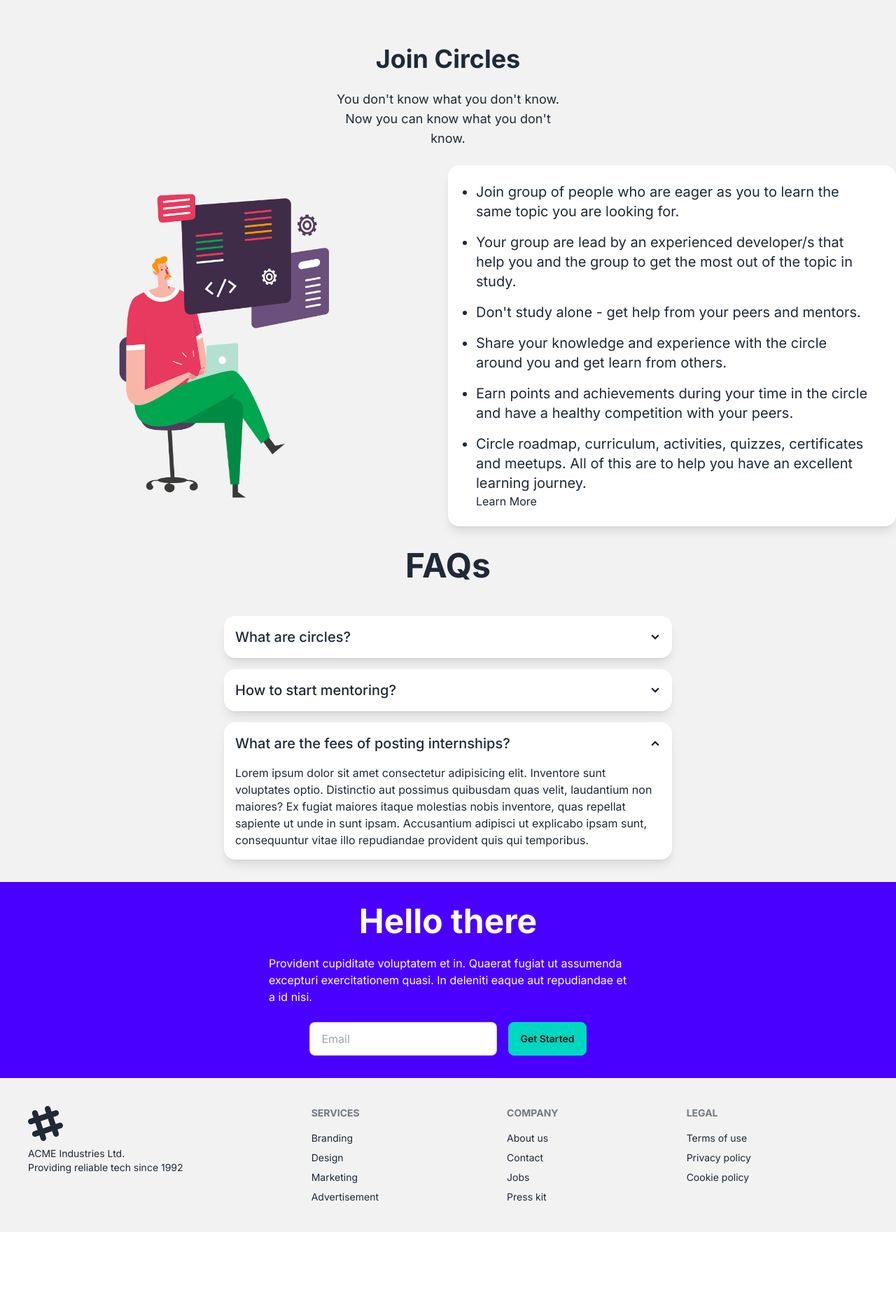
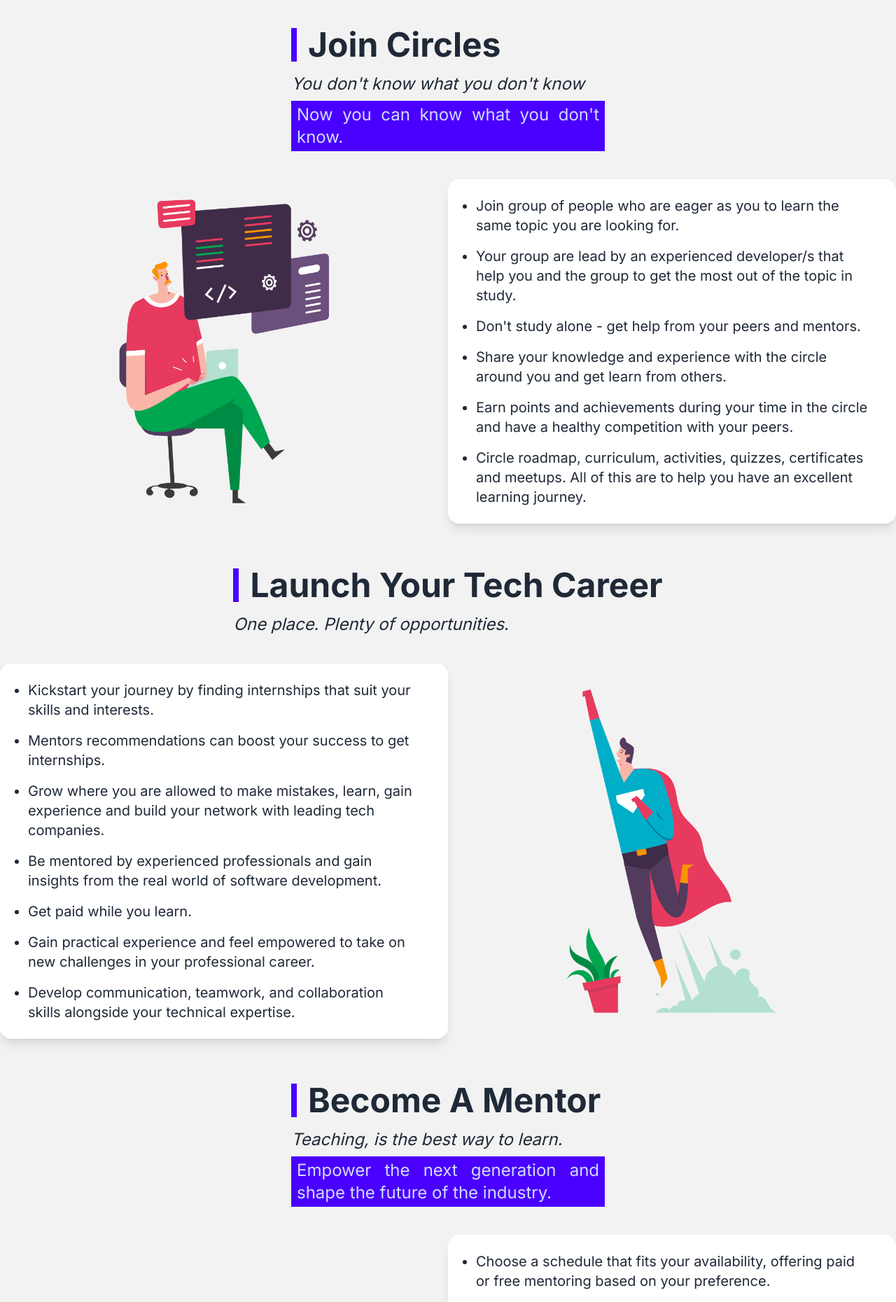
Before and after one commit to safwat-fathi/mentorizer, a Next.js app: page /about in a window 1280 px wide. Shown: the part 760-2620 px from the top of the page at 70% size. Before the commit the page ends 2520 px from the top, so only its background shows below. Built offline with nearby package versions, Linux system fonts and the light colour scheme.

Commit message:
add: new sections and update FAQ

```diff
--- a/app/(home)/about/components/CTA/index.tsx
+++ b/app/(home)/about/components/CTA/index.tsx
@@ -5,11 +5,12 @@ const CTA = () => {
 		<section className="bg-primary py-8">
 			<div className="container mx-auto">
 				<div className="flex flex-col items-center">
-					<h1 className="text-5xl text-white font-bold">Hello there</h1>
+					<h1 className="text-5xl text-white font-bold">
+						Interested? Join Our Community.
+					</h1>
 					<p className="py-6 text-white max-w-lg">
-						Provident cupiditate voluptatem et in. Quaerat fugiat ut assumenda
-						excepturi exercitationem quasi. In deleniti eaque aut repudiandae et
-						a id nisi.
+						Take action and be part of a new movement that could change the
+						future of new generations of the tech industry.
 					</p>
 
 					<div className="flex gap-4 items-center">
--- a/app/(home)/about/components/Circles/index.tsx
+++ b/app/(home)/about/components/Circles/index.tsx
@@ -1,15 +1,24 @@
 import Image from "next/image";
-import Link from "next/link";
 
 const Circles = () => {
 	return (
-		<section className="container mx-auto">
-			<div className="py-6 flex flex-col items-center gap-6">
-				<h2 className="text-4xl font-bold">Join Circles</h2>
-				<h3 className="text-lg max-w-xs text-center">
-					You don't know what you don't know. Now you can know what you don't
-					know.
-				</h3>
+		<section className="container mx-auto mb-16">
+			<div className="flex justify-center mb-10">
+				<div className="flex flex-col gap-4">
+					<div className="flex gap-4">
+						<div className="w-2 h-auto bg-primary" />
+						<h2 className="text-5xl capitalize font-bold">join circles</h2>
+					</div>
+
+					<div className="flex flex-col gap-2">
+						<h3 className="text-2xl italic max-w-md text-justify">
+							You don't know what you don't know
+						</h3>
+						<h3 className="text-2xl px-2 py-1 max-w-md text-justify bg-primary text-primary-content">
+							Now you can know what you don't know.
+						</h3>
+					</div>
+				</div>
 			</div>
 
 			<div className="grid grid-cols-1 lg:grid-cols-2">
@@ -48,8 +57,6 @@ const Circles = () => {
 							journey.
 						</li>
 					</ul>
-
-					<Link href="/about/circles">Learn More</Link>
 				</div>
 			</div>
 		</section>
--- a/app/(home)/about/components/FAQ/index.tsx
+++ b/app/(home)/about/components/FAQ/index.tsx
@@ -2,21 +2,49 @@ import Collapse from "@/components/Collapse";
 
 const FAQ = () => {
 	return (
-		<section className="container mx-auto py-8">
+		<section className="container mx-auto mb-16">
 			<h2 className="font-bold text-5xl mb-8 text-center">FAQs</h2>
 			<div className="flex justify-center mt-12">
 				<div className="w-1/2 flex flex-col gap-4 justify-center">
 					<Collapse
-						title="What are circles?"
-						content="Lorem ipsum dolor sit amet consectetur adipisicing elit. Inventore sunt voluptates optio. Distinctio aut possimus quibusdam quas velit, laudantium non maiores? Ex fugiat maiores itaque molestias nobis inventore, quas repellat sapiente ut unde in sunt ipsam. Accusantium adipisci ut explicabo ipsam sunt, consequuntur vitae illo repudiandae provident quis qui temporibus."
+						title="What are the benefits of posting internships on your platform?"
+						content={
+							<ul className="list-disc flex flex-col gap-4 px-4">
+								<li>
+									Reach a pool of pre-vetted, motivated software engineering
+									students and recent graduates actively seeking internship
+									opportunities.
+								</li>
+								<li>
+									Reduce time spent on recruitment. Our platform streamlines the
+									process of finding qualified candidates.
+								</li>
+								<li>
+									Mentorship opportunities. Our platform can connect you with
+									experienced mentors to guide your interns.
+								</li>
+							</ul>
+						}
 					/>
+
 					<Collapse
-						title="How to start mentoring?"
-						content="Lorem ipsum dolor sit amet consectetur adipisicing elit. Inventore sunt voluptates optio. Distinctio aut possimus quibusdam quas velit, laudantium non maiores? Ex fugiat maiores itaque molestias nobis inventore, quas repellat sapiente ut unde in sunt ipsam. Accusantium adipisci ut explicabo ipsam sunt, consequuntur vitae illo repudiandae provident quis qui temporibus."
+						title="What are the qualifications to become a mentor?"
+						content="We typically require experience as a software engineer and a passion for guiding others."
 					/>
+
 					<Collapse
-						title="What are the fees of posting internships?"
-						content="Lorem ipsum dolor sit amet consectetur adipisicing elit. Inventore sunt voluptates optio. Distinctio aut possimus quibusdam quas velit, laudantium non maiores? Ex fugiat maiores itaque molestias nobis inventore, quas repellat sapiente ut unde in sunt ipsam. Accusantium adipisci ut explicabo ipsam sunt, consequuntur vitae illo repudiandae provident quis qui temporibus."
+						title="What kind of support do you offer mentors?"
+						content="We provide resources and training materials to help you become an effective mentor. You'll also be part of a supportive community of mentors where you can share experiences and best practices."
+					/>
+
+					<Collapse
+						title="Is there a cost associated with finding an internship through your platform?"
+						content="No, It is FREE."
+					/>
+
+					<Collapse
+						title="How do I apply for an internship"
+						content="Create a profile highlighting your skills and experience. Search for internships and submit your applications directly through our platform. But we recommend that you join circles or be mentored by one of our mentors first to build a robust profile reinforced with history of your journey in our platform."
 					/>
 				</div>
 			</div>
--- /dev/null
+++ b/app/(home)/about/components/Internships/index.tsx
@@ -0,0 +1,67 @@
+import Image from "next/image";
+
+const Internships = () => {
+	return (
+		<section className="container mx-auto mb-16">
+			<div className="flex justify-center mb-10">
+				<div className="flex flex-col gap-4">
+					<div className="flex gap-4">
+						<div className="w-2 h-auto bg-primary" />
+						<h2 className="text-5xl capitalize font-bold">
+							Launch Your Tech Career
+						</h2>
+					</div>
+
+					<div className="flex flex-col gap-2">
+						<h3 className="text-2xl italic max-w-md text-justify">
+							One place. Plenty of opportunities.
+						</h3>
+					</div>
+				</div>
+			</div>
+
+			<div className="grid grid-cols-1 lg:grid-cols-2">
+				<div className="card shadow-lg bg-base-100 py-6 px-10">
+					<ul className="list-disc flex flex-col gap-4 text-xl">
+						<li>
+							Kickstart your journey by finding internships that suit your
+							skills and interests.
+						</li>
+						<li>
+							Mentors recommendations can boost your success to get internships.
+						</li>
+						<li>
+							Grow where you are allowed to make mistakes, learn, gain
+							experience and build your network with leading tech companies.
+						</li>
+						<li>
+							Be mentored by experienced professionals and gain insights from
+							the real world of software development.
+						</li>
+						<li>Get paid while you learn.</li>
+						<li>
+							Gain practical experience and feel empowered to take on new
+							challenges in your professional career.
+						</li>
+						<li>
+							Develop communication, teamwork, and collaboration skills
+							alongside your technical expertise.
+						</li>
+					</ul>
+				</div>
+
+				<div className="lg:flex justify-center hidden">
+					<Image
+						src="/super-hero.png"
+						className="object-contain w-[300px] h-auto"
+						width={518}
+						height={750}
+						alt="super-hero"
+					/>
+				</div>
+			</div>
+		</section>
+	);
+};
+
+export default Internships;
--- a/app/(home)/about/components/Mentee/index.tsx
+++ /dev/null
@@ -1,44 +0,0 @@
-import TextInput from "@/components/Inputs/TextInput";
-import Image from "next/image";
-
-const Mentee = () => {
-	return (
-		<section className="hero min-h-[calc(100vh-68px)] bg-base-200">
-			<div className="container mx-auto flex justify-between items-center hero-content text-center">
-				<div className="max-w-prose">
-					<h1 className="text-5xl font-bold text-start">
-						Level Up Your Coding Skills with Expert Mentorship
-					</h1>
-					<h2 className="text-xl py-6 text-start">
-						Get personalized <span className="font-bold">mentor guidance</span>{" "}
-						from experienced developers, find{" "}
-						<span className="font-bold">circles</span> to grow together, land{" "}
-						<span className="font-bold">internships</span>, and{" "}
-						<span className="font-bold">accelerate</span> your tech journey.
-					</h2>
-
-					<div className="flex justify-start gap-2">
-						<TextInput
-							className="w-96"
-							placeholder="Enter your email"
-							type="text"
-						/>
-						<button className="btn btn-primary">Get Started</button>
-					</div>
-				</div>
-
-				<div className="hidden md:flex flex-col gap-4">
-					<Image
-						src="/Hero-colored.png"
-						alt="hero"
-						width={500}
-						height={500}
-						className="w-full"
-					/>
-				</div>
-			</div>
-		</section>
-	);
-};
-
-export default Mentee;
--- a/app/(home)/about/components/Mentors/index.tsx
+++ b/app/(home)/about/components/Mentors/index.tsx
@@ -1,44 +1,70 @@
-import TextInput from "@/components/Inputs/TextInput";
 import Image from "next/image";
 
-const Hero = () => {
+const Mentors = () => {
 	return (
-		<section className="hero min-h-[calc(100vh-68px)] bg-base-200">
-			<div className="container mx-auto flex justify-between items-center hero-content text-center">
-				<div className="max-w-prose">
-					<h1 className="text-5xl font-bold text-start">
-						Level Up Your Coding Skills with Expert Mentorship
-					</h1>
-					<h2 className="text-xl py-6 text-start">
-						Get personalized <span className="font-bold">mentor guidance</span>{" "}
-						from experienced developers, find{" "}
-						<span className="font-bold">circles</span> to grow together, land{" "}
-						<span className="font-bold">internships</span>, and{" "}
-						<span className="font-bold">accelerate</span> your tech journey.
-					</h2>
+		<section className="container mx-auto mb-16">
+			<div className="flex justify-center mb-10">
+				<div className="flex flex-col gap-4">
+					<div className="flex gap-4">
+						<div className="w-2 h-auto bg-primary" />
+						<h2 className="text-5xl capitalize font-bold">Become a Mentor</h2>
+					</div>
 
-					<div className="flex justify-start gap-2">
-						<TextInput
-							className="w-96"
-							placeholder="Enter your email"
-							type="text"
-						/>
-						<button className="btn btn-primary">Get Started</button>
+					<div className="flex flex-col gap-2">
+						<h3 className="text-2xl italic max-w-md text-justify">
+							Teaching, is the best way to learn.
+						</h3>
+						<h3 className="text-2xl px-2 py-1 max-w-md text-justify bg-primary text-primary-content">
+							Empower the next generation and shape the future of the industry.
+						</h3>
 					</div>
 				</div>
+			</div>
 
-				<div className="hidden md:flex flex-col gap-4">
+			<div className="grid grid-cols-1 lg:grid-cols-2">
+				<div className="lg:flex justify-center hidden">
 					<Image
-						src="/Hero-colored.png"
-						alt="hero"
-						width={500}
-						height={500}
-						className="w-full"
+						src="/launch.png"
+						className="object-contain w-[300px] h-auto"
+						width={518}
+						height={750}
+						alt="launch"
 					/>
+				</div>
+
+				<div className="card shadow-lg bg-base-100 py-6 px-10">
+					<ul className="list-disc flex flex-col gap-4 text-xl">
+						<li>
+							Choose a schedule that fits your availability, offering paid or
+							free mentoring based on your preference.
+						</li>
+						<li>Share your expertise and inspire future software engineers.</li>
+						<li>
+							Mentoring keeps you at the forefront of technological advancements
+							and industry trends.
+						</li>
+						<li>
+							Be mentored by experienced professionals and gain insights from
+							the real world of software development.
+						</li>
+						<li>Develop leadership and communication skills.</li>
+						<li>
+							Connect with fellow mentors, mentees, and companies seeking
+							experienced software engineers.
+						</li>
+						<li>
+							Learn from your mentees. Gain fresh perspectives and insights from
+							the next generation of tech talent.
+						</li>
+						<li>
+							Share your expertise and insights with a wider audience through
+							the platform
+						</li>
+					</ul>
 				</div>
 			</div>
 		</section>
 	);
 };
 
-export default Hero;
+export default Mentors;
--- a/app/(home)/about/page.tsx
+++ b/app/(home)/about/page.tsx
@@ -3,13 +3,16 @@ import Circles from "./components/Circles";
 import CTA from "./components/CTA";
 import FAQ from "./components/FAQ";
 import Hero from "./components/Hero";
+import Internships from "./components/Internships";
+import Mentors from "./components/Mentors";
 
 const AboutUs = () => {
 	return (
 		<main>
 			<Hero />
-			{/* <Cards /> */}
 			<Circles />
+			<Internships />
+			<Mentors />
 			<FAQ />
 			<CTA />
 		</main>
--- a/components/Collapse/index.tsx
+++ b/components/Collapse/index.tsx
@@ -1,6 +1,8 @@
+import { ReactNode } from "react";
+
 type Props = {
 	title: string;
-	content: string;
+	content: ReactNode;
 };
 
 const Collapse = ({ title, content }: Props) => {
@@ -8,9 +10,7 @@ const Collapse = ({ title, content }: Props) => {
 		<div className="collapse collapse-arrow bg-white shadow-lg">
 			<input type="radio" name="my-accordion-2" defaultChecked />
 			<div className="collapse-title text-xl font-medium">{title}</div>
-			<div className="collapse-content">
-				<p>{content}</p>
-			</div>
+			<div className="collapse-content">{content}</div>
 		</div>
 	);
 };
```
Also changed, not shown: public/logo.svg (deleted), public/super-hero.png (renamed from public/launch-.png).
